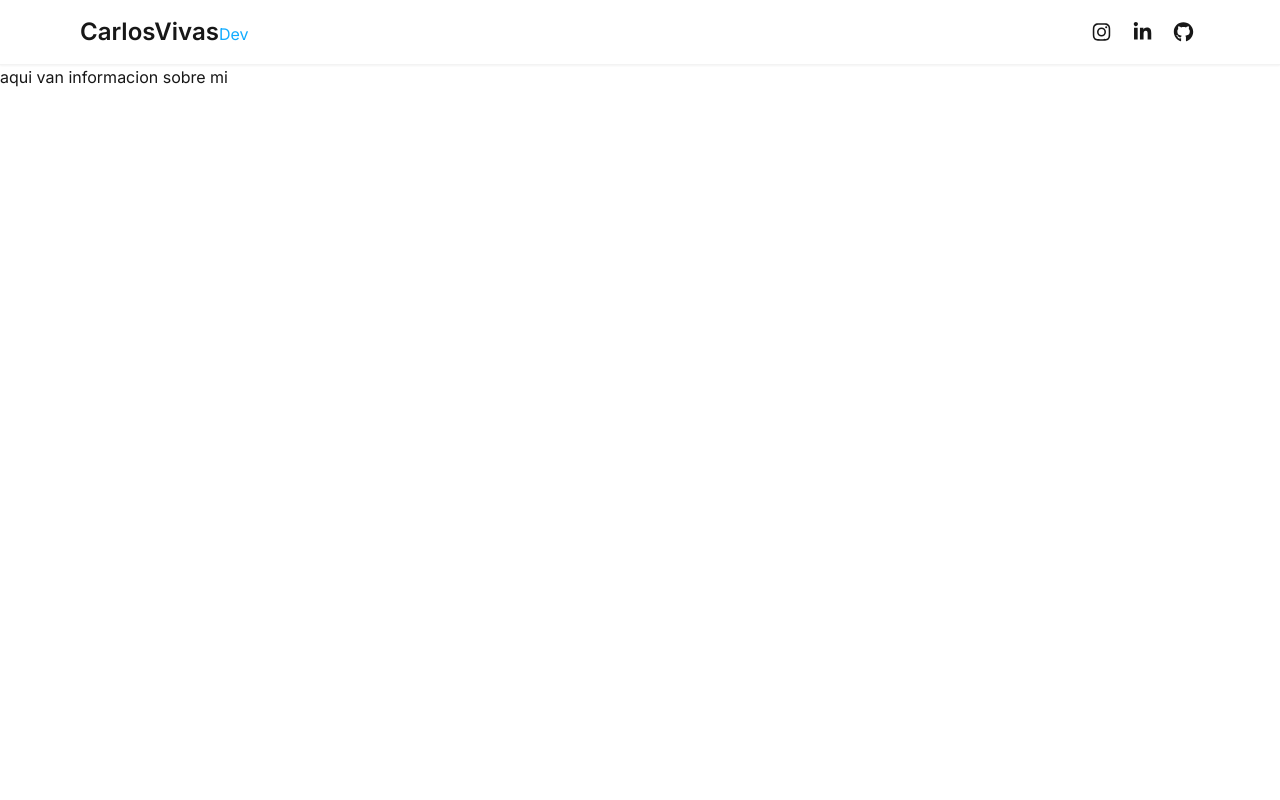
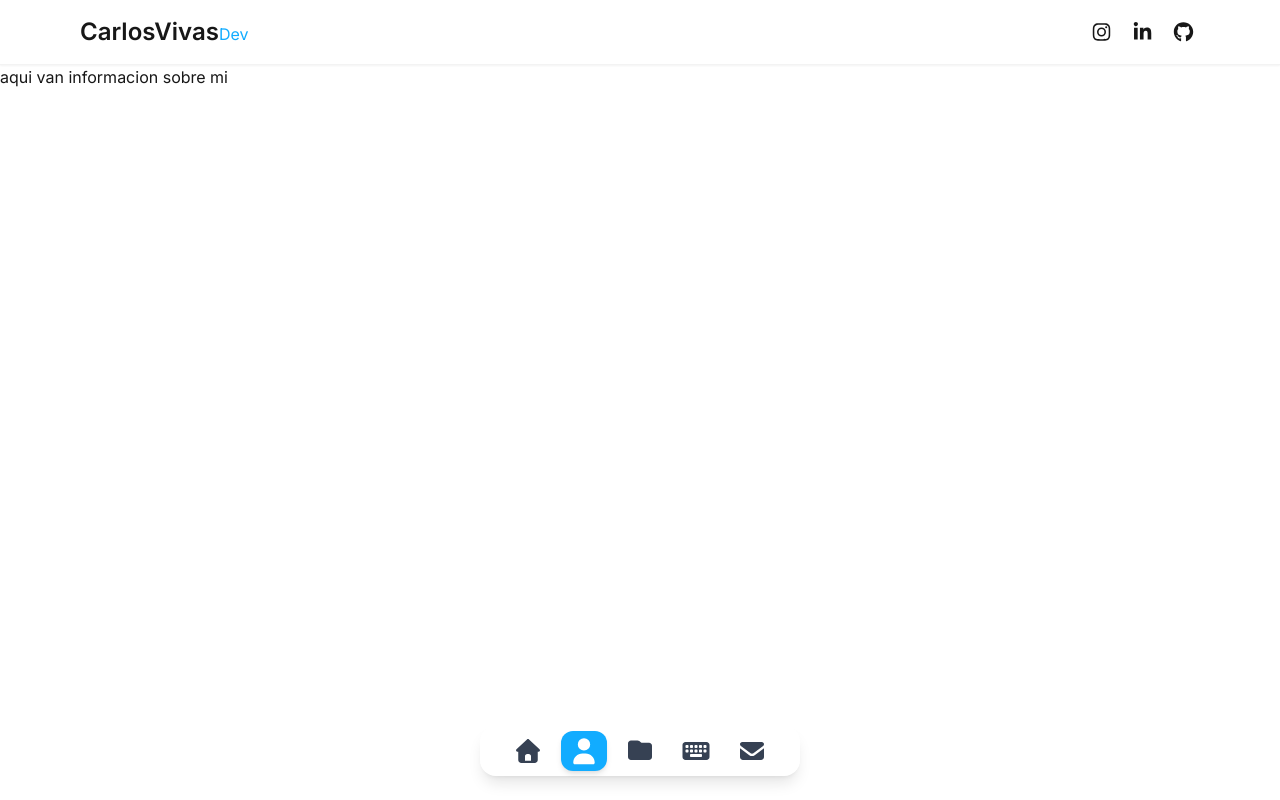
Before and after one commit to carlosvivasdev/carlosvivas-portafolio, a Next.js app: page /about in a window 1280 px wide. Built offline with nearby package versions, Linux system fonts and the light colour scheme.

Commit message:
feat(ui): agregar la navegacion de la web

```diff
--- a/src/app/layout.tsx
+++ b/src/app/layout.tsx
@@ -2,8 +2,9 @@ import type { Metadata, Viewport } from "next";
 import { Inter } from "next/font/google";
 import { config } from "@fortawesome/fontawesome-svg-core";
 import "@fortawesome/fontawesome-svg-core/styles.css";
+import "./globals.css";
 import { TopHeader, topHeaderData } from "@/feature/topheader";
-import "./globals.css";
+import { Navigation, navigationData } from "@/feature/navigation";
 
 config.autoAddCss = false;
 
@@ -70,6 +71,7 @@ export default function RootLayout({
       >
         <TopHeader data={topHeaderData} />
         {children}
+        <Navigation data={navigationData} />
       </body>
     </html>
   );
--- /dev/null
+++ b/src/feature/navigation/components/NavItem.tsx
@@ -0,0 +1,59 @@
+import Link from "next/link";
+import type { NavItem as NavItemType } from "../types";
+import { FontAwesomeIcon } from "@fortawesome/react-fontawesome";
+import { IconDefinition } from "@fortawesome/fontawesome-svg-core";
+import { faEnvelope, faFolder, faHome, faKeyboard, faUser } from "@fortawesome/free-solid-svg-icons";
+
+interface NavItemProps {
+  item: NavItemType;
+  isActive: boolean;
+}
+
+const iconMap: Record<string, IconDefinition> = {
+  home: faHome,
+  about: faUser,
+  projects: faFolder,
+  keyboard: faKeyboard,
+  contact: faEnvelope,
+}
+
+export function NavItem({ item, isActive }: NavItemProps) {
+  return (
+    <li role="none">
+      <Link
+        href={item.href}
+        role="menuitem"
+        aria-label={`Ir a ${item.label}`}
+        aria-current={isActive ? "page" : undefined}
+        className={`
+          group relative flex items-center justify-center
+          rounded-xl p-2 transition-all duration-200
+          ${isActive
+            ? "bg-[#12ACFF] text-white shadow-md"
+            : "text-gray-700 hover:bg-gray-200/50 dark:text-gray-300 dark:hover:bg-gray-700/50"
+          }
+        `}
+      >
+        <FontAwesomeIcon
+          icon={iconMap[item.icon]}
+          className={`
+            text-2xl transition-transform duration-200
+            ${isActive ? "scale-110" : "group-hover:scale-110"}
+          `}
+          aria-hidden="true"
+        />
+        <span
+          className="pointer-events-none absolute -top-12
+                     whitespace-nowrap rounded-lg bg-gray-900
+                     px-3 py-1.5 text-sm font-medium text-white
+                     opacity-0 shadow-lg transition-opacity
+                     group-hover:opacity-100 dark:bg-gray-100
+                     dark:text-gray-900"
+          role="tooltip"
+        >
+          {item.label}
+        </span>
+      </Link>
+    </li>
+  );
+}
--- /dev/null
+++ b/src/feature/navigation/components/Navigation.tsx
@@ -0,0 +1,37 @@
+"use client";
+
+import { usePathname } from "next/navigation"
+import { NavigationData } from "../types"
+import { NavItem } from "./NavItem"
+
+interface NavigationProps {
+  data: NavigationData
+}
+
+export function Navigation({ data }: NavigationProps) {
+  const pathname = usePathname();
+  return (
+    <nav
+      role="navigation"
+      aria-label="Navegación principal"
+      className="fixed bottom-6 left-1/2 z-50 -translate-x-1/2
+                 rounded-2xl border border-white/10 bg-white/5
+                 p-1 px-6 shadow-lg backdrop-blur-md
+                 transition-all duration-300 hover:shadow-xl
+                 dark:border-gray-700/50 dark:bg-gray-900/50"
+    >
+      <ul role="menubar" className="flex gap-2.5">
+        {data.items.map((item) => {
+          const isActive = pathname === item.href;
+          return (
+            <NavItem
+              key={item.href}
+              item={item}
+              isActive={isActive}
+            />
+          )
+        })}
+      </ul>
+    </nav>
+  )
+}
--- /dev/null
+++ b/src/feature/navigation/data/navigationData.ts
@@ -0,0 +1,11 @@
+import { NavigationData } from "../types";
+
+export const navigationData: NavigationData = {
+  items: [
+    { href: "/", label: "Inicio", icon: "home" },
+    { href: "/about", label: "Sobre mí", icon: "about" },
+    { href: "/projects", label: "Proyectos", icon: "projects" },
+    { href: "/blog", label: "Blog", icon: "keyboard" },
+    { href: "/contact", label: "Contacto", icon: "contact" },
+  ]
+}
--- /dev/null
+++ b/src/feature/navigation/index.ts
@@ -0,0 +1,2 @@
+export { Navigation } from "./components/Navigation";
+export { navigationData } from "./data/navigationData";
--- /dev/null
+++ b/src/feature/navigation/types/index.ts
@@ -0,0 +1,10 @@
+
+export interface NavItem {
+    href: string;
+    label: string;
+    icon: string;
+}
+
+export interface NavigationData {
+    items: NavItem[];
+}
```
